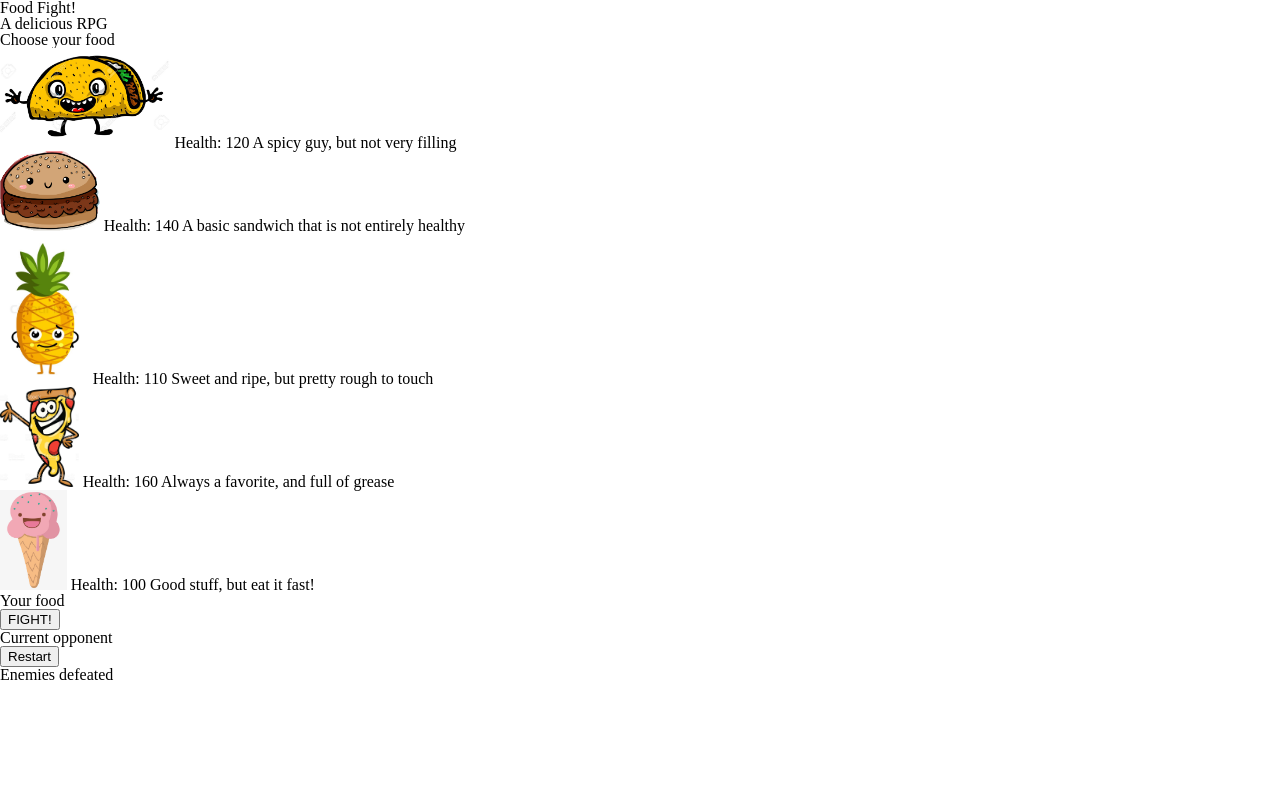
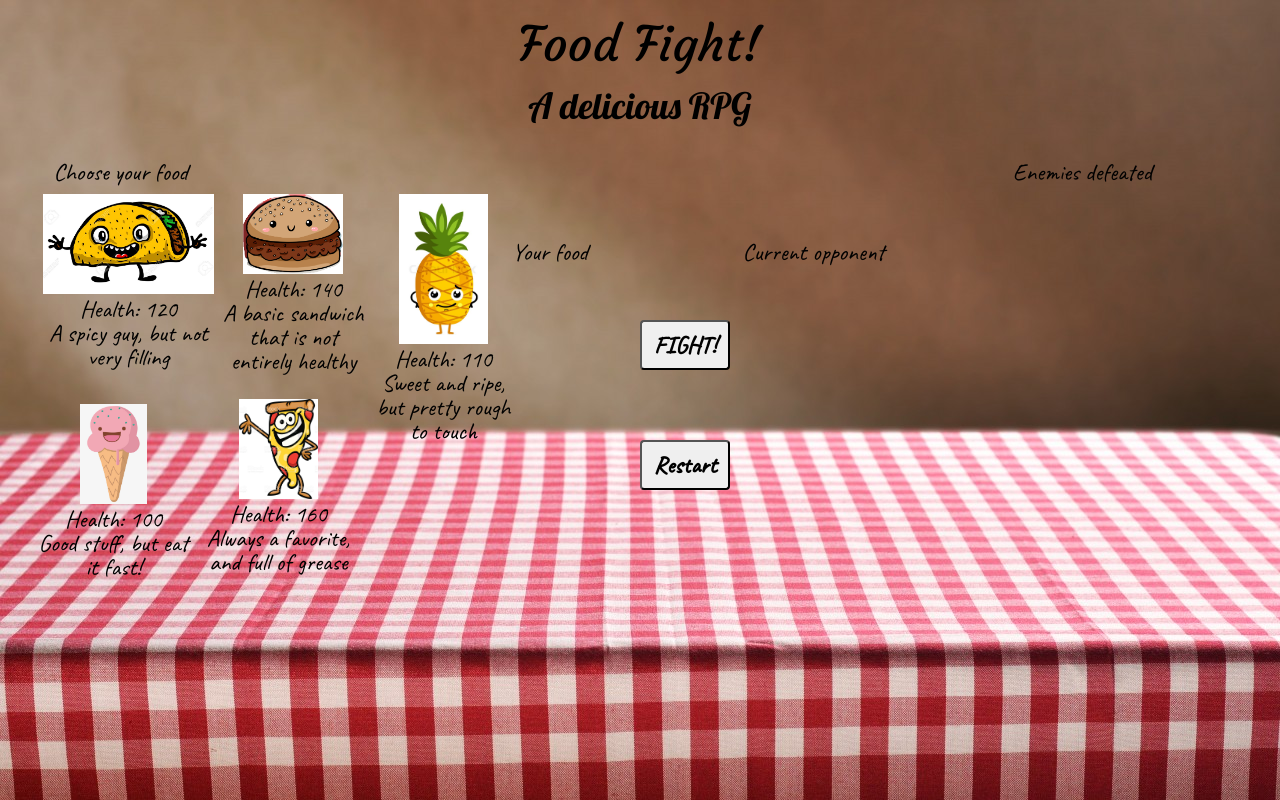
Before and after one commit to ewgalassi/unit-4-game, a plain HTML site: page index.html in a window 1280 px wide. Drawn offline with nearby package versions, Linux system fonts and the light colour scheme.

Commit message:
style changes

```diff
--- a/assets/css/style.css
+++ b/assets/css/style.css
@@ -0,0 +1,130 @@
+body {
+    background-image: url("../images/table-background.jpg");
+    background-size: 100%;
+    z-index: 1;
+}
+
+img {
+    z-index: 2;
+}
+
+h1 {
+    text-align: center;
+    font-size: 48px;
+    font-family: "Courgette", cursive;
+    margin-top: 20px;
+}
+
+h2 {
+    text-align: center;
+    font-size: 36px;
+    font-family: "Lobster", cursive;
+    margin-top: 20px;
+}
+
+span {
+    font-size: 24px;
+    font-family: "Caveat", cursive;
+}
+
+.hidden {
+    visibility: hidden;
+}
+
+#user-choice {
+    margin: 15px;
+    width: 500px;
+    text-align: center;
+}
+
+#choice-section {
+    position: absolute;
+    top: 20%;
+    left: 3%;
+}
+
+#taco {
+    width: 180px;
+    height: 200px;
+    float: left;
+    margin: 5px auto;
+    text-align: center;
+}
+
+#sloppyJoe {
+    width: 150px;
+    height: 200px;
+    float: left;
+    margin: 5px auto;
+    text-align: center;
+}
+
+#pineapple {
+    width: 150px;
+    height: 200px;
+    float: left;
+    margin: 5px auto;
+    text-align: center;
+}
+
+#pizza {
+    width: 150px;
+    height: 200px;
+    margin: 5px auto;
+    text-align: center;
+}
+
+#iceCream {
+    width: 150px;
+    height: 200px;
+    float: left;
+    margin: 5px auto;
+    text-align: center;
+}
+
+.player {
+    position: absolute;
+    top: 30%;
+    left: 40%;
+}
+
+.fight-section {
+    position: absolute;
+    top: 40%;
+    left: 50%;
+}
+
+.defender {
+    position: absolute;
+    top: 30%;
+    left: 58%;
+}
+
+#fight {
+    font-size: 24px;
+    font-family: "Caveat", cursive;
+    font-weight: bold;
+    width: 90px;
+    height: 50px;
+    padding: 4px;
+    border-radius: 4px;
+}
+
+.defeated {
+    position: absolute;
+    top: 20%;
+    right: 10%;
+}
+
+#restart {
+    position: absolute;
+    top: 55%;
+    left: 50%;
+    font-size: 24px;
+    font-family: "Caveat", cursive;
+    font-weight: bold;
+    width: 90px;
+    height: 50px;
+    padding: 4px;
+    border-radius: 4px;
+}
--- a/assets/javascript/game.js
+++ b/assets/javascript/game.js
@@ -81,6 +81,21 @@ $(document).ready(function() {
         } else if (eval(currentEnemy).health <= 0) {
             $("#user-choice").text("You won the battle!  Choose a new opponent");
             $(".defeated").append(document.getElementById(currentEnemy));
+            if  (currentEnemy === "taco") {
+                document.getElementById("tacoPic").src="assets/images/taco-lost.jpg";
+            }
+            else if (currentEnemy === "sloppyJoe") {
+                document.getElementById("sloppyJoePic").src="assets/images/sloppy-joe-lost.jpg";
+            }
+            else if (currentEnemy === "pizza") {
+                document.getElementById("pizzaPic").src="assets/images/pizza-lost.jpg";
+            }
+            else if (currentEnemy === "pineapple") {
+                document.getElementById("pineapplePic").src="assets/images/pineapple-lost.jpg";
+            }
+            else if (currentEnemy === "iceCream") {
+                document.getElementById("iceCreamPic").src="assets/images/ice-cream-lost.jpg";
+            }
             for (item in enemyChoices) {
                 if (enemyChoices[item] === currentEnemy) {
                     enemyDefeated.push(currentEnemy);
--- a/index.html
+++ b/index.html
@@ -6,6 +6,7 @@
         <title>Food Fight!</title>
         <link rel="stylesheet" type="text/css" href="assets/css/reset.css">
         <link rel="stylesheet" type="text/css" href="assets/css/style.css">
+        <link href="https://fonts.googleapis.com/css?family=Caveat|Courgette|Lobster" rel="stylesheet">
         <script
             src="http://code.jquery.com/jquery-3.3.1.min.js"
             integrity="sha256-FgpCb/KJQlLNfOu91ta32o/NMZxltwRo8QtmkMRdAu8="
@@ -15,48 +16,48 @@
     <body>
         <h1>Food Fight!</h1>
         <h2>A delicious RPG</h2>
-        <div>
-            <span id="user-choice">Choose your food</span>
+        <div id="choice-section">
+            <span id="user-choice">Choose your food</span><br>
             <div>
                 <div id="taco">
-                    <img class="characters" src="assets/images/taco.png" height="100px" alt="taco" data-food="taco">
-                    <span id="tacoHealth">Health: 120</span>
+                    <img id="tacoPic" class="characters" src="assets/images/taco.png" height="100px" alt="taco" data-food="taco"><br>
+                    <span id="tacoHealth">Health: 120</span><br>
                     <span>A spicy guy, but not very filling</span>
                 </div>
                 <div id="sloppyJoe">
-                    <img class="characters" src="assets/images/sloppy-joe.png" height="80px" alt="sloppy joe" data-food="sloppyJoe">
-                    <span id="sloppyJoeHealth">Health: 140</span>
+                    <img id="sloppyJoePic" class="characters" src="assets/images/sloppy-joe.png" height="80px" alt="sloppy joe" data-food="sloppyJoe"><br>
+                    <span id="sloppyJoeHealth">Health: 140</span><br>
                     <span>A basic sandwich that is not entirely healthy</span>
                 </div>
                 <div id="pineapple">
-                    <img class="characters" src="assets/images/pineapple.jpg" height="150px" alt="pineapple" data-food="pineapple">
-                    <span id="pineappleHealth">Health: 110</span>
+                    <img id="pineapplePic" class="characters" src="assets/images/pineapple.jpg" height="150px" alt="pineapple" data-food="pineapple"><br>
+                    <span id="pineappleHealth">Health: 110</span><br>
                     <span>Sweet and ripe, but pretty rough to touch</span>
                 </div>
                 <div id="pizza">
-                    <img class="characters" src="assets/images/pizza.jpg" height="100px" alt="pizza" data-food="pizza">
-                    <span id="pizzaHealth">Health: 160</span>
+                    <img id="pizzaPic" class="characters" src="assets/images/pizza.jpg" height="100px" alt="pizza" data-food="pizza"><br>
+                    <span id="pizzaHealth">Health: 160</span><br>
                     <span>Always a favorite, and full of grease</span>
                 </div>
                 <div id="iceCream">
-                    <img class="characters" src="assets/images/ice-cream.png" height="100px" alt="ice cream" data-food="iceCream">
-                    <span id="iceCreamHealth">Health: 100</span>
+                    <img id="iceCreamPic" class="characters" src="assets/images/ice-cream.png" height="100px" alt="ice cream" data-food="iceCream"><br>
+                    <span id="iceCreamHealth">Health: 100</span><br>
                     <span>Good stuff, but eat it fast!</span>
                 </div>
             </div>
         </div>
         <div class="player">
-            <span id="currentPlayer">Your food</span>
+            <span id="currentPlayer">Your food</span><br>
         </div>
         <div class="fight-section">
             <button id="fight">FIGHT!</button>
         </div>
         <div class="defender">
-        <span id="current-enemy">Current opponent</span>
+        <span id="current-enemy">Current opponent</span><br>
         </div>
         <button id="restart">Restart</button>
         <div class="defeated">
-            <span>Enemies defeated</span>
+            <span>Enemies defeated</span><br>
         </div>
 
 
```
Also changed, not shown: assets/images/table-background.jpg (added).
